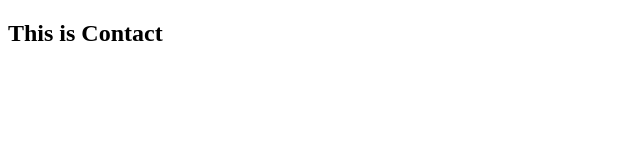
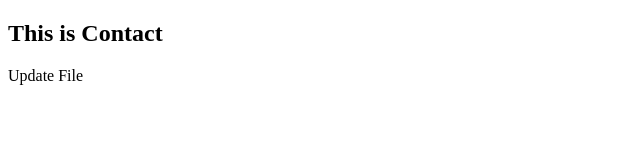
Before and after one commit to kaiphpdev/kaiphpdev, a plain HTML site: page contact.html in a window 1280 px wide. Shown: the full height of the page, 0-640 px from the left. Drawn offline with Linux system fonts and the light colour scheme.

Commit message:
Update Contact

```diff
--- a/contact.html
+++ b/contact.html
@@ -8,5 +8,6 @@
 </head>
 <body>
     <h2>This is Contact</h2>
+    <p>Update File</p>
 </body>
 </html>
```
